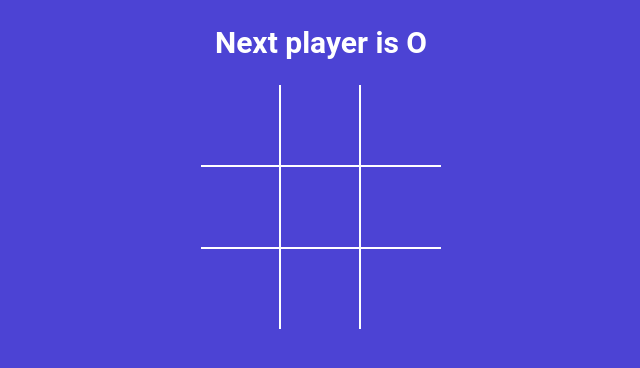
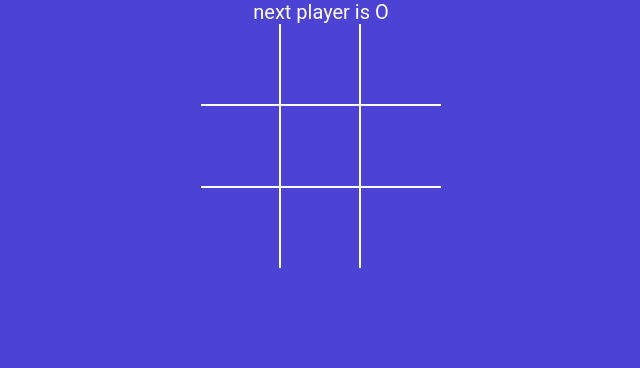
Before and after one commit to ngawanglm07/tictactoe, a React (Vite) app: page / in a window 1280 px wide. Shown: the top 368 px of the page, without its empty margins (319-959 px from the left). Built offline with nearby package versions, Linux system fonts and the light colour scheme.

Commit message:
day 4 second commit

```diff
--- a/src/App.jsx
+++ b/src/App.jsx
@@ -3,14 +3,13 @@
 import Board from "./components/Board"
 import React, { useState } from 'react'
 import { calculateWinner } from "./winner"
+import StatusMessage from "./components/StatusMessage"
 
 function App() {
   const [squares , setSquares] = useState(Array(9).fill(null));
   const [ isXNext , setisXNext] = useState(false);
+  const winner =  calculateWinner(squares);
 
-  const nextPlayer = isXNext ? 'X' : 'O';
-  const winner =  calculateWinner(squares);
-  const statusMessage = winner ? `Winner is ${winner}` : `Next player is ${nextPlayer}`;
 
   const handleSquareClick =  clickedPosition => {
 
@@ -35,7 +34,8 @@
 
   return (
   <div className="app">
-  <h2>{statusMessage} </h2>
+
+  <StatusMessage winner={winner} isXNext={isXNext} squares={squares}/>
    <Board squares={squares} handleSquareClick={handleSquareClick}/>
   </div>
   )
--- /dev/null
+++ b/src/components/StatusMessage.jsx
@@ -0,0 +1,29 @@
+import { render } from "react-dom";
+
+const StatusMessage = ({winner , isXNext , squares}) => {
+    const noMovesLeft =  squares.every(squareValue => squareValue !== null)
+    const nextPlayer = isXNext ? 'X' : 'O';
+
+    // const statusMessage = winner ? `Winner is ${winner}` : `Next player is ${nextPlayer}`;
+
+    const renderStatusMessage = () =>{
+        if(winner){
+             return <div> winner is {winner}</div>
+        }
+        if(!winner && noMovesLeft){
+            return <div>both o and x are tied</div>
+        }
+        if(!winner && !noMovesLeft){
+            return <div>next player is {nextPlayer}</div>
+        }
+        return null;
+    }
+       return  <div>
+         {
+           renderStatusMessage()
+         }
+        </div>
+
+}
+
+export default StatusMessage;
```
